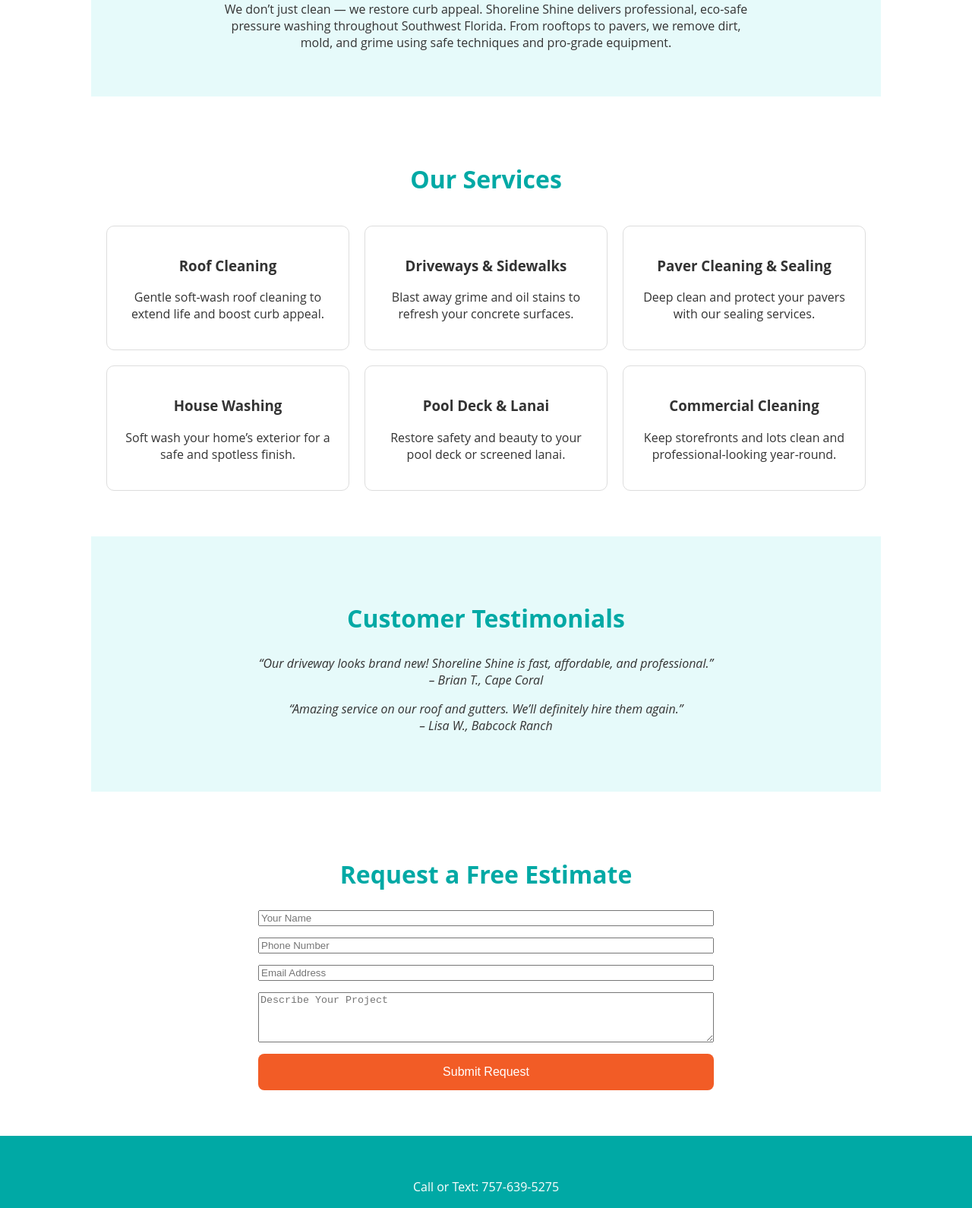
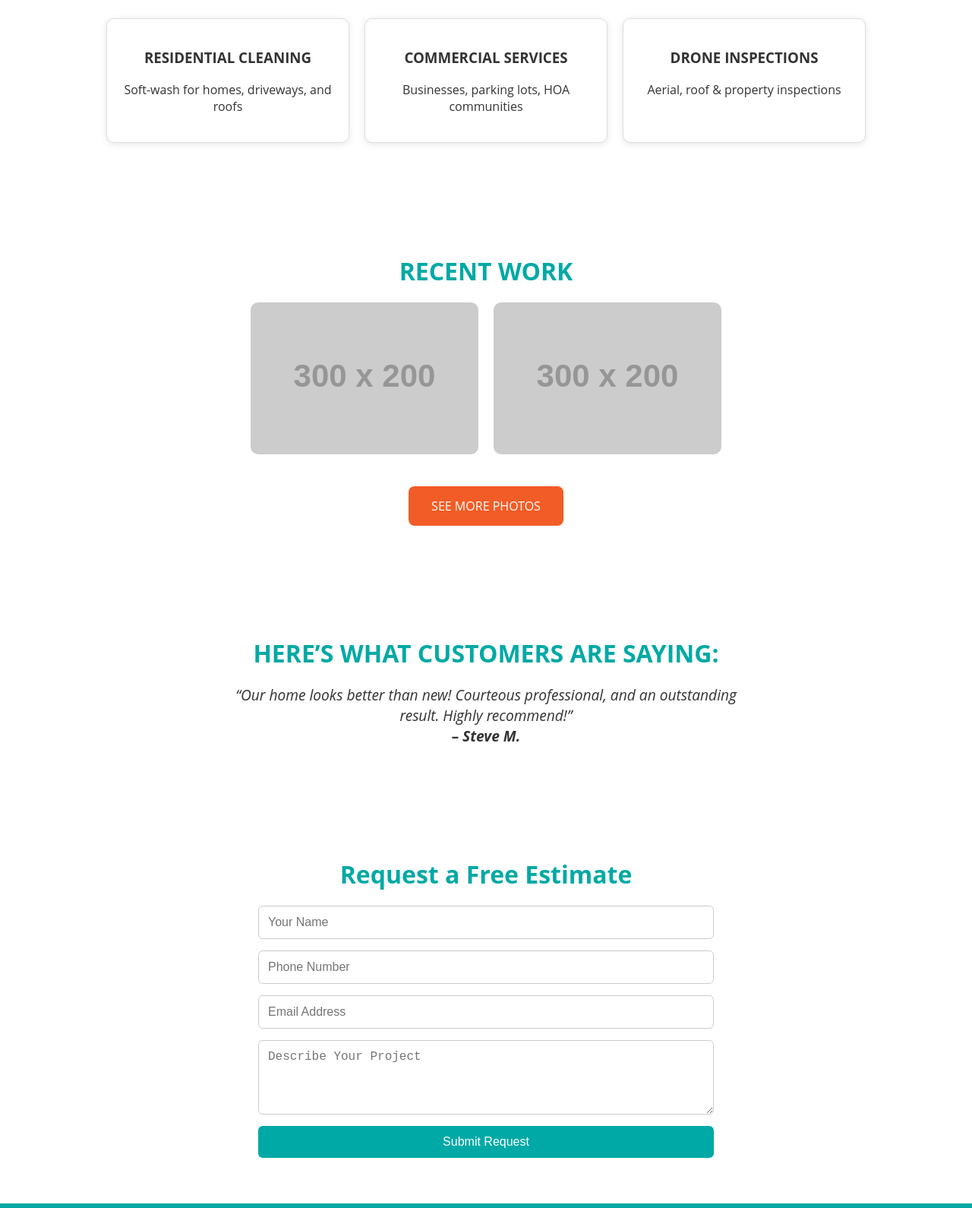
Before and after one commit to usnjanssen/Shoreline-Shine-Site, a plain HTML site: page index.html in a window 1280 px wide. Shown: the part 490-2080 px from the top of the page at 76% size. Drawn offline with Linux system fonts and the light colour scheme; placeholder pictures from the web are drawn by us.

Commit message:
Update index.html

```diff
--- a/index.html
+++ b/index.html
@@ -1,3 +1,202 @@
+<!DOCTYPE html>
+<html lang="en">
+<head>
+  <meta charset="UTF-8" />
+  <meta name="viewport" content="width=device-width, initial-scale=1.0" />
+  <meta name="description" content="Shoreline Shine is Southwest Florida's trusted pressure washing company. We clean roofs, pavers, driveways, sidewalks, and more. Free estimates available!" />
+  <meta name="keywords" content="pressure washing, roof cleaning, paver sealing, soft wash, driveway cleaning, Southwest Florida, Babcock Ranch, Cape Coral, house washing, exterior cleaning" />
+  <meta name="author" content="Shoreline Shine" />
+  <title>Shoreline Shine | Pressure Washing in Southwest Florida</title>
+  <!-- Google Analytics -->
+  <script async src="https://www.googletagmanager.com/gtag/js?id=G-XXXXXXXXXX"></script>
+  <script>
+    window.dataLayer = window.dataLayer || [];
+    function gtag(){dataLayer.push(arguments);}
+    gtag('js', new Date());
+    gtag('config', 'G-XXXXXXXXXX');
+  </script>
+  <style>
+    :root {
+      --primary-teal: #00b0c8;
+      --dark-blue: #003b6f;
+      --light-bg: #e6f9fc;
+      --dark-text: #002a45;
+      --light-text: #ffffff;
+    }
+
+    body {
+      margin: 0;
+      font-family: 'Segoe UI', sans-serif;
+      background-color: var(--light-bg);
+      color: var(--dark-text);
+    }
+
+    header {
+      background: var(--primary-teal);
+      color: var(--light-text);
+      padding: 60px 20px;
+      text-align: center;
+    }
+
+    header h1 {
+      font-size: 2.5rem;
+      margin: 0;
+    }
+
+    header p {
+      font-size: 1.2rem;
+      margin: 10px 0;
+    }
+
+    .cta-button {
+      background-color: var(--dark-blue);
+      color: white;
+      padding: 12px 24px;
+      border: none;
+      border-radius: 6px;
+      font-size: 1rem;
+      cursor: pointer;
+      text-decoration: none;
+      display: inline-block;
+      margin-top: 20px;
+    }
+
+    section {
+      padding: 60px 20px;
+      text-align: center;
+    }
+
+    h2 {
+      font-size: 2rem;
+      margin-bottom: 20px;
+    }
+
+    .services-grid {
+      display: grid;
+      grid-template-columns: repeat(auto-fit, minmax(250px, 1fr));
+      gap: 20px;
+      max-width: 1000px;
+      margin: 0 auto;
+    }
+
+    .service-box {
+      background: white;
+      padding: 30px;
+      border-radius: 12px;
+      box-shadow: 0 2px 10px rgba(0, 0, 0, 0.1);
+    }
+
+    .recent-work {
+      display: flex;
+      justify-content: center;
+      gap: 20px;
+      flex-wrap: wrap;
+    }
+
+    .recent-work img {
+      max-width: 300px;
+      border-radius: 10px;
+    }
+
+    .testimonial {
+      font-style: italic;
+      max-width: 700px;
+      margin: 0 auto;
+      font-size: 1.2rem;
+    }
+
+    form {
+      max-width: 600px;
+      margin: auto;
+      display: flex;
+      flex-direction: column;
+      gap: 15px;
+    }
+
+    input, textarea {
+      padding: 12px;
+      font-size: 1rem;
+      border-radius: 6px;
+      border: 1px solid #ccc;
+    }
+
+    button {
+      background-color: var(--primary-teal);
+      color: white;
+      padding: 12px;
+      border: none;
+      border-radius: 6px;
+      font-size: 1rem;
+      cursor: pointer;
+    }
+
+    footer {
+      background-color: var(--dark-blue);
+      color: white;
+      padding: 40px 20px;
+      text-align: center;
+    }
+  </style>
+</head>
+<body>
+  <header>
+    <h1>SPARKLING SURFACES, COASTAL CONFIDENCE</h1>
+    <p>Licensed & Insured • Soft-Wash Experts • Locally Owned</p>
+    <a href="#estimate" class="cta-button">GET A FREE ESTIMATE</a>
+  </header>
+
+  <section>
+    <h2>OUR SERVICES</h2>
+    <div class="services-grid">
+      <div class="service-box">
+        <h3>RESIDENTIAL CLEANING</h3>
+        <p>Soft-wash for homes, driveways, and roofs</p>
+      </div>
+      <div class="service-box">
+        <h3>COMMERCIAL SERVICES</h3>
+        <p>Businesses, parking lots, HOA communities</p>
+      </div>
+      <div class="service-box">
+        <h3>DRONE INSPECTIONS</h3>
+        <p>Aerial, roof & property inspections</p>
+      </div>
+    </div>
+  </section>
+
+  <section>
+    <h2>RECENT WORK</h2>
+    <div class="recent-work">
+      <img src="https://via.placeholder.com/300x200.png?text=Before" alt="Before cleaning">
+      <img src="https://via.placeholder.com/300x200.png?text=After" alt="After cleaning">
+    </div>
+    <br />
+    <a class="cta-button" href="#">SEE MORE PHOTOS</a>
+  </section>
+
+  <section>
+    <h2>HERE’S WHAT CUSTOMERS ARE SAYING:</h2>
+    <p class="testimonial">“Our home looks better than new! Courteous professional, and an outstanding result. Highly recommend!”<br><strong>– Steve M.</strong></p>
+  </section>
+
+  <section id="estimate">
+    <h2>Request a Free Estimate</h2>
+    <form>
+      <input type="text" placeholder="Your Name" required>
+      <input type="tel" placeholder="Phone Number" required>
+      <input type="email" placeholder="Email Address" required>
+      <textarea placeholder="Describe Your Project" rows="4"></textarea>
+      <button type="submit">Submit Request</button>
+    </form>
+  </section>
+
+  <footer>
+    <p>Call or Text: 757-639-5275</p>
+    <p>Serving all of Southwest Florida</p>
+    <p>Payments powered by Square</p>
+    <p>&copy; 2025 Shoreline Shine | All rights reserved</p>
+  </footer>
+</body>
+</html>
 <!DOCTYPE html>
 <html lang="en">
 <head>
```
